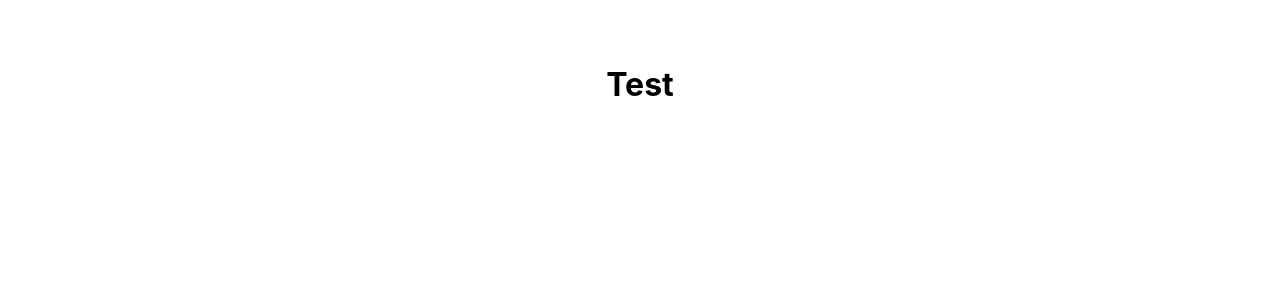
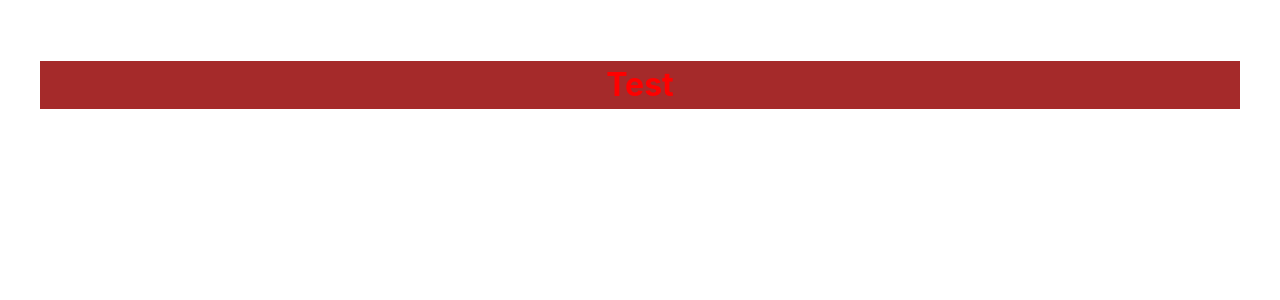
Before and after one commit to Colin-Harwood/Real-Time-Chat, a React (Vite) app in the folder live-time-chat/: page / in a window 1280 px wide. Shown: the top 300 px of the page. Built offline with nearby package versions, Linux system fonts and the light colour scheme.

Commit message:
Linked home pages css

```diff
--- a/live-time-chat/src/pages/Home.css
+++ b/live-time-chat/src/pages/Home.css
@@ -0,0 +1,9 @@
+body {
+    width: screen;
+    justify-content: center;
+    color: red;
+}
+
+h1 {
+    background-color: brown;
+}
--- a/live-time-chat/src/pages/Home.jsx
+++ b/live-time-chat/src/pages/Home.jsx
@@ -1,4 +1,5 @@
 import React from 'react'
+import './Home.css'
 
 const Home = () => {
   return (
```
